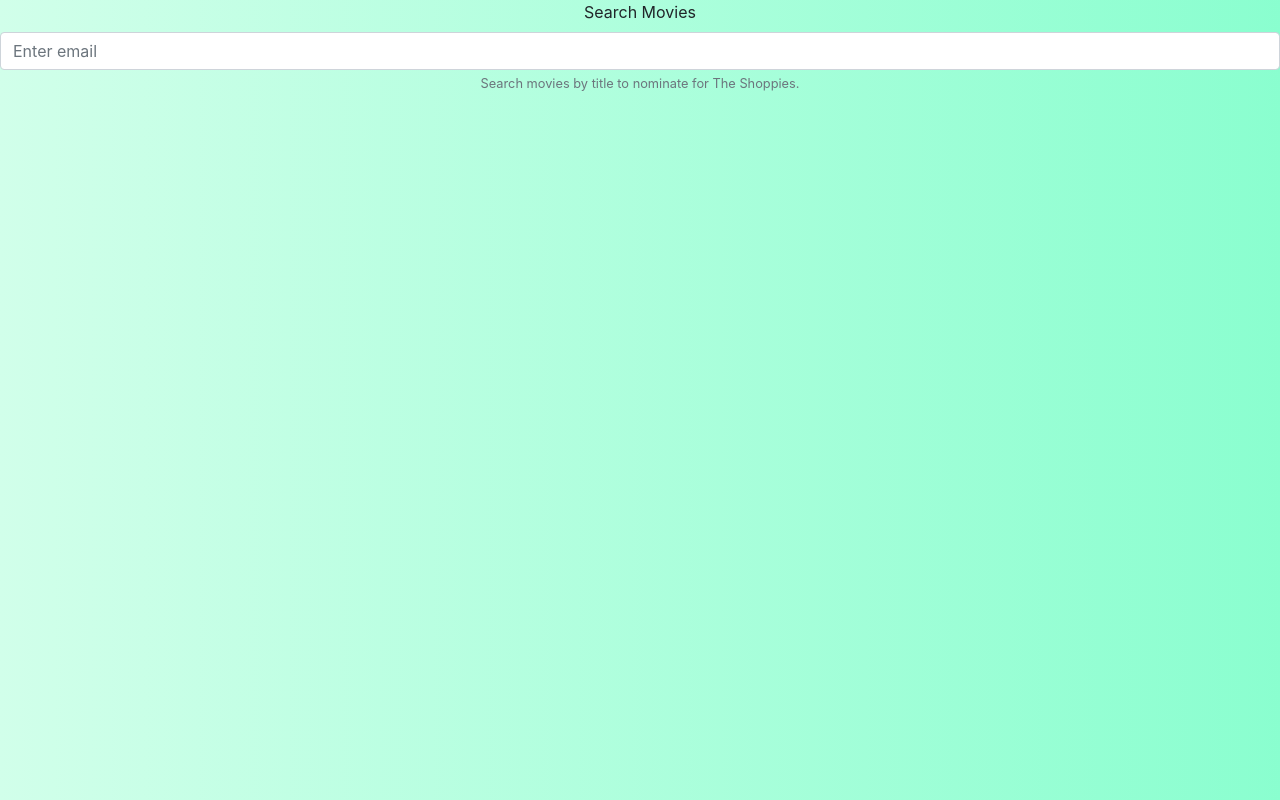
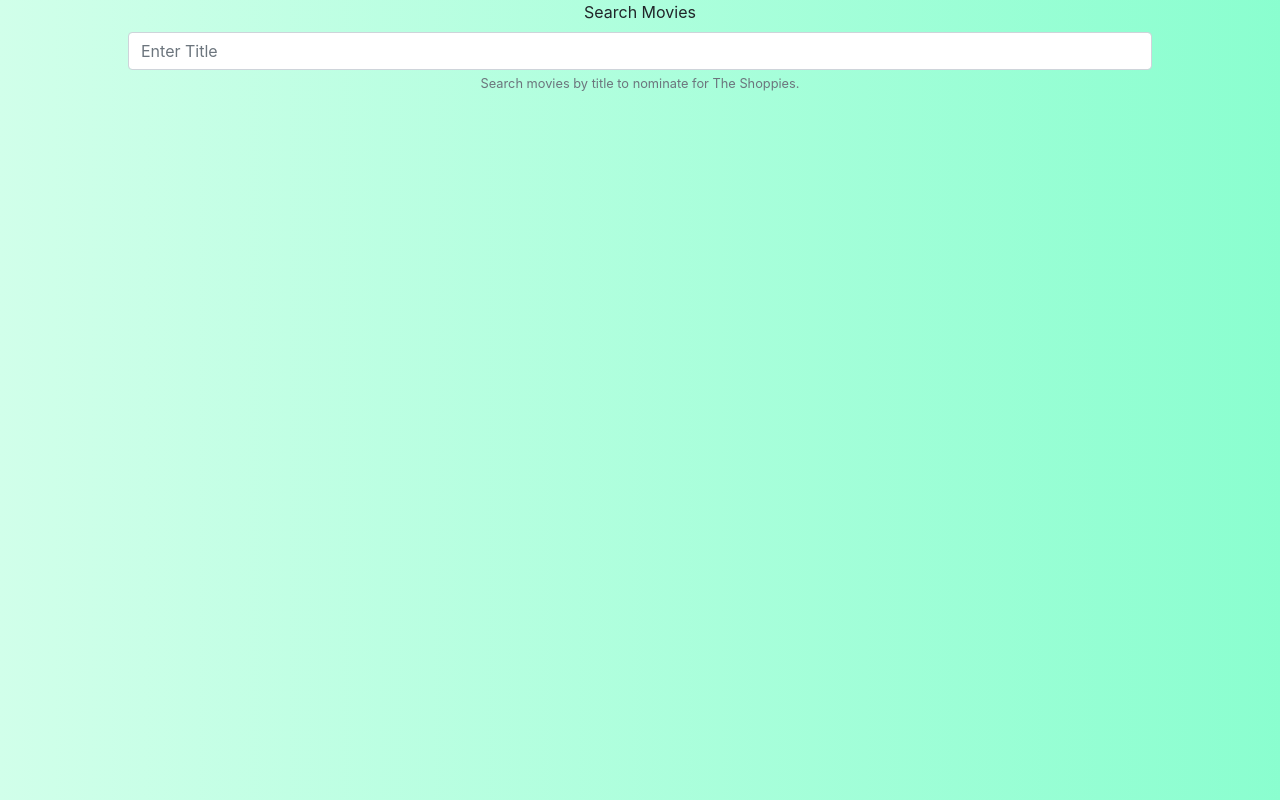
Before and after one commit to carlsachs/shopify_challenge, a React (Create React App) app in the folder shopify_movies/: page / in a window 1280 px wide. Built offline with nearby package versions, Linux system fonts and the light colour scheme.

Commit message:
progress on bringing in actions/setting usestate getting ready to implement grabbing all movies at once

```diff
--- a/shopify_movies/src/App.js
+++ b/shopify_movies/src/App.js
@@ -9,8 +9,8 @@ import SearchBar from "./components/SearchBar";
 
 //styled-components
 const Top = styled.div`
-  width: 100%;
-  height: 500px;
+  width: 80%;
+  margin: 0 auto;
 `;
 
 function App(props) {
--- a/shopify_movies/src/components/SearchBar.js
+++ b/shopify_movies/src/components/SearchBar.js
@@ -15,7 +15,7 @@ const SearchBar = (props) => {
             <Form>
                 <Form.Group controlId="formBasicEmail">
                     <Form.Label>Search Movies</Form.Label>
-                    <Form.Control type="email" placeholder="Enter email" />
+                    <Form.Control type="text" placeholder="Enter Title" />
                     <Form.Text className="text-muted">
                     Search movies by title to nominate for The Shoppies.
                     </Form.Text>
```
Also changed, not shown: shopify_movies/src/components/Movies.js (added, +37 -0 lines).
